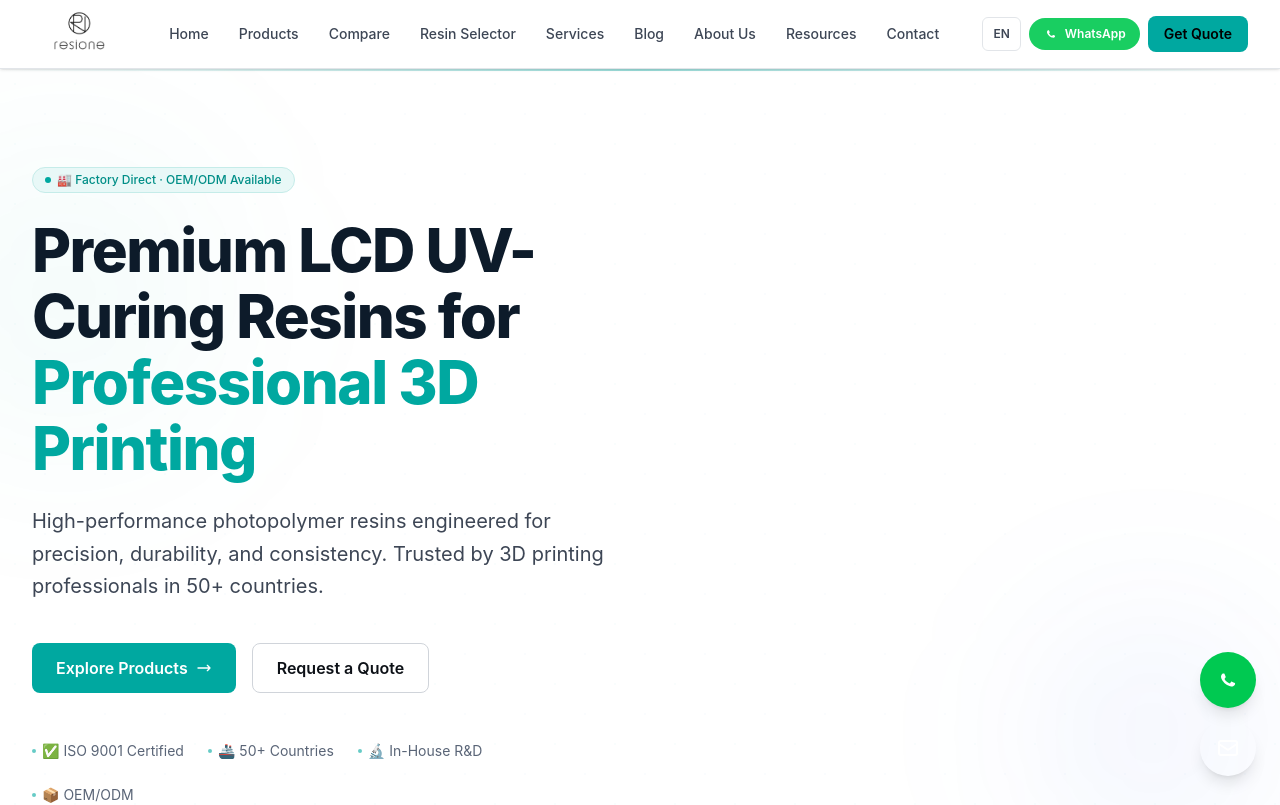
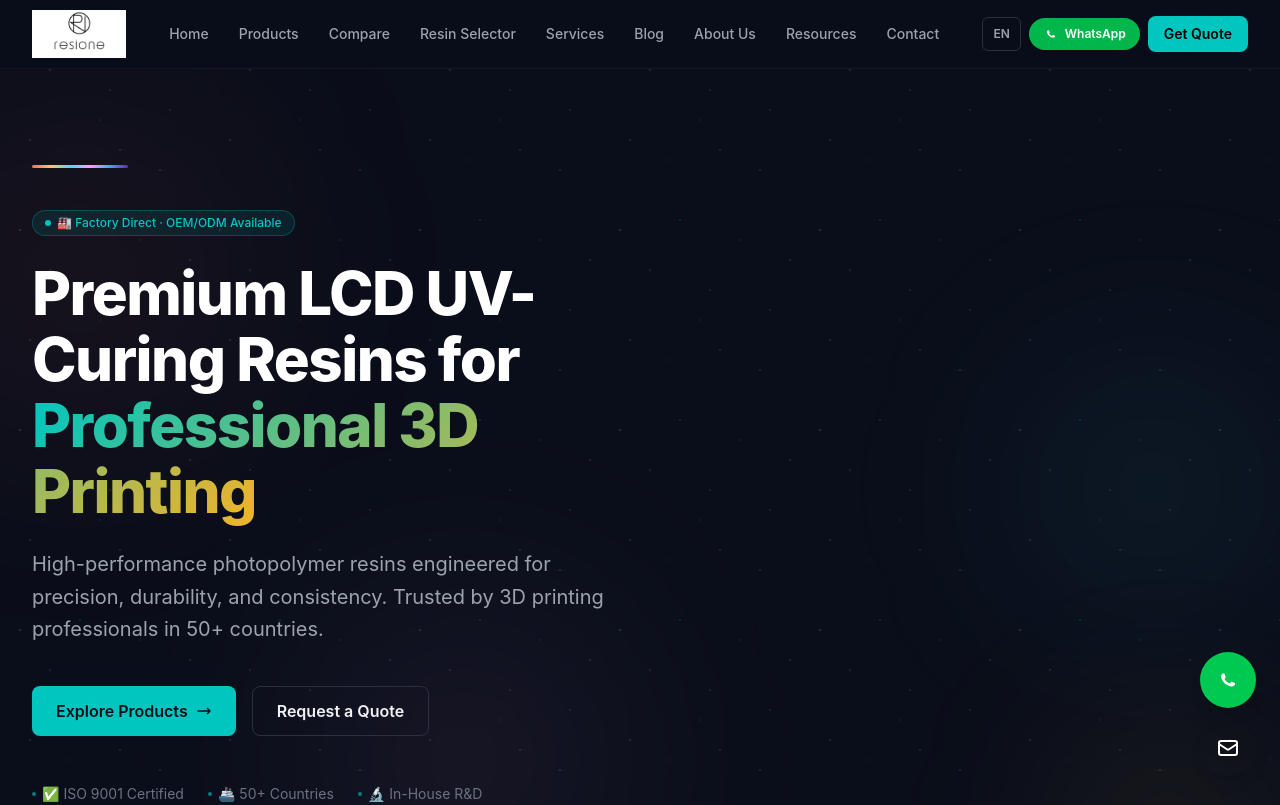
Before and after one commit to 1948128510jj-hue/RESIONE, a Next.js app: page /en in a window 1280 px wide. Shown: the top 805 px of the page. Built offline with nearby package versions, Linux system fonts and the light colour scheme.

Commit message:
feat: 星空暗色主题+彩虹点缀——星场背景+多彩辉光球+彩虹渐变线+高对比文字

```diff
--- a/src/app/[locale]/layout.tsx
+++ b/src/app/[locale]/layout.tsx
@@ -39,7 +39,7 @@ export default async function LocaleLayout({
 
   return (
     <html lang={locale} className="antialiased">
-      <body className="min-h-screen flex flex-col bg-white">
+      <body className="min-h-screen flex flex-col bg-space">
         <NextIntlClientProvider locale={locale} messages={messages}>
           <Header />
           <main className="flex-1">{children}</main>
--- a/src/app/globals.css
+++ b/src/app/globals.css
@@ -1,35 +1,41 @@
 @import "tailwindcss";
 
 @theme inline {
-  /* ===== Brand Colors ===== */
+  /* ===== Space Theme ===== */
+  --color-space:          #0a0e1a;
+  --color-space-light:    #111827;
+  --color-space-card:     #1a1f2e;
+  --color-space-hover:    #222839;
+
+  /* ===== Brand ===== */
   --color-brand:          #0d1b2a;
-  --color-brand-light:    #1b2d42;
-  --color-brand-deep:     #060f18;
 
   /* ===== Accent ===== */
-  --color-accent:         #00a8a0;
-  --color-accent-hover:   #008e87;
-  --color-accent-blue:    #2563eb;
+  --color-accent:         #00c6c0;
+  --color-accent-hover:   #00e0d8;
+  --color-gold:           #f0b429;
+  --color-rainbow-1:      #ff6b6b;
+  --color-rainbow-2:      #feca57;
+  --color-rainbow-3:      #48dbfb;
+  --color-rainbow-4:      #ff9ff3;
+  --color-rainbow-5:      #54a0ff;
+  --color-rainbow-6:      #5f27cd;
 
   /* ===== Backgrounds ===== */
-  --color-bg:             #ffffff;
-  --color-bg-alt:         #f5f5f7;
-  --color-bg-card:        #ffffff;
-  --color-bg-hover:       #f0f0f2;
+  --color-bg:             var(--color-space);
+  --color-bg-alt:         var(--color-space-light);
+  --color-bg-card:        var(--color-space-card);
+  --color-bg-hover:       var(--color-space-hover);
 
-  /* ===== Text ===== */
-  --color-foreground:     #0d1117;
-  --color-muted:          #3d4655;
-  --color-muted-dim:      #5a6577;
+  /* ===== Text (high contrast on dark) ===== */
+  --color-foreground:     #f0f2f5;
+  --color-muted:          #9ca3af;
+  --color-muted-dim:      #6b7280;
   --color-white:          #ffffff;
 
   /* ===== Borders ===== */
-  --color-border:         #e2e5e9;
-  --color-border-light:   #edf0f3;
-
-  /* ===== Status ===== */
-  --color-success:        #10b981;
-  --color-warning:        #f59e0b;
+  --color-border:         #2a3040;
+  --color-border-light:   #374151;
 
   /* ===== Typography ===== */
   --font-sans: 'Inter', system-ui, -apple-system, 'Segoe UI', sans-serif;
@@ -47,7 +53,31 @@ body {
 
 html { scroll-behavior: smooth; }
 
-::selection { background: rgba(0,168,160,0.2); color: #0d1b2a; }
+::selection { background: rgba(0,198,192,0.3); color: #fff; }
+
+/* ========================================
+   Starfield background (subtle)
+   ======================================== */
+body::before {
+  content: '';
+  position: fixed;
+  inset: 0;
+  z-index: -1;
+  background-image:
+    radial-gradient(1px 1px at 10% 15%, rgba(255,255,255,0.4), transparent),
+    radial-gradient(1px 1px at 25% 35%, rgba(255,255,255,0.3), transparent),
+    radial-gradient(1.5px 1.5px at 40% 10%, rgba(0,198,192,0.3), transparent),
+    radial-gradient(1px 1px at 55% 45%, rgba(255,255,255,0.25), transparent),
+    radial-gradient(1px 1px at 70% 20%, rgba(100,180,255,0.3), transparent),
+    radial-gradient(1.5px 1.5px at 85% 55%, rgba(240,180,41,0.2), transparent),
+    radial-gradient(1px 1px at 15% 70%, rgba(255,255,255,0.35), transparent),
+    radial-gradient(1px 1px at 35% 80%, rgba(0,198,192,0.25), transparent),
+    radial-gradient(1px 1px at 60% 75%, rgba(255,255,255,0.3), transparent),
+    radial-gradient(1.5px 1.5px at 80% 85%, rgba(100,180,255,0.25), transparent),
+    radial-gradient(1px 1px at 95% 30%, rgba(255,255,255,0.3), transparent),
+    radial-gradient(1px 1px at 50% 60%, rgba(240,180,41,0.2), transparent);
+  background-size: 200px 200px;
+}
 
 /* ========================================
    Utilities
@@ -59,49 +89,71 @@ html { scroll-behavior: smooth; }
 
   /* Card */
   .card {
-    background: #fff;
-    border: 1px solid #e8eaed;
+    background: var(--color-space-card);
+    border: 1px solid var(--color-border);
     border-radius: 14px;
   }
   .card:hover {
-    border-color: #d0d4da;
-    box-shadow: 0 2px 16px rgba(0,0,0,0.06);
+    border-color: rgba(0,198,192,0.4);
+    box-shadow: 0 4px 24px rgba(0,198,192,0.08);
   }
 
   /* Button — primary */
   .btn-primary {
     @apply inline-flex items-center px-6 py-3 font-semibold rounded-lg transition-all duration-200;
     background: var(--color-accent);
-    color: #fff;
+    color: #0a0e1a;
   }
   .btn-primary:hover {
     background: var(--color-accent-hover);
-    box-shadow: 0 2px 12px rgba(0,168,160,0.25);
+    box-shadow: 0 0 24px rgba(0,198,192,0.3);
+    transform: translateY(-1px);
   }
   /* Button — outline */
   .btn-outline {
     @apply inline-flex items-center px-6 py-3 font-semibold rounded-lg transition-all duration-200;
-    border: 1.5px solid #d0d4da;
+    border: 1.5px solid var(--color-border);
     color: var(--color-foreground);
-    background: #fff;
+    background: transparent;
   }
   .btn-outline:hover {
     border-color: var(--color-accent);
     color: var(--color-accent);
-    background: #f8fdfd;
   }
 
-  /* Tag / Badge */
+  /* Tag */
   .tag {
     @apply inline-flex items-center gap-1.5 px-3 py-1 rounded-full text-xs font-medium;
-    background: #e8f8f7;
-    color: #008e87;
-    border: 1px solid #c5ece9;
+    background: rgba(0,198,192,0.1);
+    color: var(--color-accent);
+    border: 1px solid rgba(0,198,192,0.25);
   }
 
-  /* Section divider */
   .section-divider {
     height: 1px;
-    background: var(--color-border-light);
+    background: linear-gradient(90deg, transparent, var(--color-border), transparent);
+  }
+
+  /* Rainbow gradient line */
+  .rainbow-line {
+    height: 3px;
+    border-radius: 2px;
+    background: linear-gradient(90deg, #ff6b6b, #feca57, #48dbfb, #ff9ff3, #54a0ff, #5f27cd);
+  }
+
+  /* Gradient text — rainbow */
+  .text-rainbow {
+    background: linear-gradient(90deg, #ff6b6b, #feca57, #48dbfb, #54a0ff);
+    -webkit-background-clip: text;
+    -webkit-text-fill-color: transparent;
+    background-clip: text;
+  }
+
+  /* Gradient text — teal-gold */
+  .text-gradient {
+    background: linear-gradient(135deg, #00c6c0 0%, #f0b429 100%);
+    -webkit-background-clip: text;
+    -webkit-text-fill-color: transparent;
+    background-clip: text;
   }
 }
--- a/src/components/home/index.tsx
+++ b/src/components/home/index.tsx
@@ -13,29 +13,27 @@ export function HeroBanner() {
   const t = useTranslations("home");
   const locale = useLocale();
   return (
-    <section className="relative min-h-[85vh] flex items-center overflow-hidden bg-white">
-      {/* Subtle tech pattern */}
-      <div className="absolute inset-0 opacity-[0.02]" style={{
-        backgroundImage: 'radial-gradient(circle at 25% 25%, #00c6c0 1px, transparent 1px), radial-gradient(circle at 75% 75%, #3b82f6 1px, transparent 1px)',
-        backgroundSize: '60px 60px',
-      }} />
-      {/* Light glow accents */}
-      <div className="absolute top-20 -left-20 w-72 h-72 bg-accent/5 rounded-full blur-[100px]" />
-      <div className="absolute bottom-10 right-0 w-64 h-64 bg-accent-blue/5 rounded-full blur-[80px]" />
-      {/* Top accent line */}
-      <div className="absolute top-0 left-0 right-0 h-0.5 bg-gradient-to-r from-accent/0 via-accent/40 to-accent/0" />
+    <section className="relative min-h-[85vh] flex items-center overflow-hidden">
+      {/* Rainbow glow orbs */}
+      <div className="absolute top-10 -left-20 w-80 h-80 bg-[#ff6b6b]/8 rounded-full blur-[120px]" />
+      <div className="absolute top-1/3 right-0 w-64 h-64 bg-[#48dbfb]/8 rounded-full blur-[100px]" />
+      <div className="absolute bottom-10 left-1/4 w-72 h-72 bg-[#ff9ff3]/8 rounded-full blur-[110px]" />
+      <div className="absolute bottom-0 right-0 w-56 h-56 bg-[#feca57]/8 rounded-full blur-[90px]" />
 
       <div className="container-wide relative z-10 py-16 sm:py-24">
+        {/* Rainbow accent bar */}
+        <div className="rainbow-line w-24 mb-10" />
+
         <div className="grid grid-cols-1 lg:grid-cols-2 gap-10 lg:gap-16 items-center">
           {/* LEFT: Text */}
           <div>
             <div className="tag mb-6">
-              <span className="w-1.5 h-1.5 rounded-full bg-accent" />
+              <span className="w-1.5 h-1.5 rounded-full bg-accent animate-pulse" />
               {t("badge")}
             </div>
-            <h1 className="text-4xl sm:text-5xl md:text-6xl font-extrabold leading-[1.1] tracking-tight mb-6 text-brand">
+            <h1 className="text-4xl sm:text-5xl md:text-6xl font-extrabold leading-[1.1] tracking-tight mb-6 text-white">
               {t("title")}{" "}
-              <span className="text-accent">{t("titleHighlight")}</span>
+              <span className="text-gradient">{t("titleHighlight")}</span>
             </h1>
             <p className="text-lg sm:text-xl text-muted max-w-xl mb-10 leading-relaxed">
               {t("subtitle")}
@@ -80,7 +78,7 @@ export function ProductCategoriesSection() {
   const tc = useTranslations("categories");
   const locale = useLocale();
   return (
-    <section className="py-20 bg-[#f8fafb]">
+    <section className="py-20 bg-space-light">
       <div className="container-wide">
         <div className="text-center mb-14">
           <h2 className="text-3xl sm:text-4xl font-bold text-white mb-4">{t("productsTitle")}</h2>
@@ -113,7 +111,7 @@ const WHY_ICONS: Record<string,string> = {rd:'🔬',qc:'✅',shipping:'🚢',oem
 export function WhyChooseUsSection() {
   const t = useTranslations("home");
   return (
-    <section className="py-20 bg-white">
+    <section className="py-20 bg-space-light">
       <div className="container-wide">
         <div className="text-center mb-14">
           <h2 className="text-3xl sm:text-4xl font-bold text-white mb-4">{t("whyUsTitle")}</h2>
@@ -142,7 +140,7 @@ const OEM_ICONS: Record<string,string> = {formulation:'🧪',labeling:'🏷️',
 export function OEMServicesSection() {
   const t = useTranslations("home");
   return (
-    <section className="py-20 bg-[#f8fafb]">
+    <section className="py-20 bg-space-light">
       <div className="container-wide">
         <div className="text-center mb-14">
           <h2 className="text-3xl sm:text-4xl font-bold text-white mb-4">{t("oemTitle")}</h2>
@@ -169,7 +167,8 @@ export function CTASection() {
   const t = useTranslations("home");
   const locale = useLocale();
   return (
-    <section className="py-20 bg-brand text-white text-center">
+    <section className="py-20 bg-space-light text-white text-center relative overflow-hidden">
+      <div className="absolute inset-0 rainbow-line opacity-20" style={{height:'100%',background:'linear-gradient(180deg,transparent,rgba(0,198,192,0.08),transparent)'}} />
       <div className="container-wide">
         <h2 className="text-3xl sm:text-4xl font-bold mb-4">{t("ctaTitle")}</h2>
         <p className="text-white/70 max-w-lg mx-auto mb-10 text-lg">{t("ctaSub")}</p>
@@ -179,7 +178,7 @@ export function CTASection() {
             WhatsApp Chat
           </a>
         </div>
-        <p className="text-white/40 text-sm mt-8">{t("respondTime")}</p>
+        <p className="text-muted text-sm mt-8">{t("respondTime")}</p>
       </div>
     </section>
   );
--- a/src/components/layout/Footer.tsx
+++ b/src/components/layout/Footer.tsx
@@ -19,7 +19,7 @@ export default function Footer() {
   const catNames = ['Anti-Impact / Nylon-Like', 'Tough / ABS-Like', 'Flexible / Elastic', 'Water Washable', 'Dental', 'High Temperature'];
 
   return (
-    <footer className="bg-brand text-white">
+    <footer className="bg-space-light text-white border-t border-border/30">
       <div className="container-wide py-12">
         <div className="grid grid-cols-1 sm:grid-cols-2 lg:grid-cols-4 gap-8">
           <div>
--- a/src/components/layout/Header.tsx
+++ b/src/components/layout/Header.tsx
@@ -21,7 +21,7 @@ export default function Header() {
   }, []);
 
   return (
-    <header className="sticky top-0 z-50 bg-white/90 backdrop-blur-lg border-b border-border shadow-sm">
+    <header className="sticky top-0 z-50 bg-space/85 backdrop-blur-lg border-b border-border/30">
       <div className="container-wide flex items-center justify-between h-16 sm:h-[68px]">
         {/* Logo */}
         <Link href={`/${locale}`} className="flex items-center shrink-0 gap-3">
@@ -32,7 +32,7 @@ export default function Header() {
         <nav className="hidden lg:flex items-center gap-0.5">
           {SITE_CONFIG.nav.map((item) => (
             <Link key={item.href} href={`/${locale}${item.href}`}
-              className="px-3.5 py-2 text-sm font-medium text-muted hover:text-brand hover:bg-gray-50 rounded-md transition-all duration-200">
+              className="px-3.5 py-2 text-sm font-medium text-muted hover:text-white hover:bg-space-hover rounded-md transition-all duration-200">
               {t(item.href === '/' ? 'home' : item.href.replace('/', ''))}
             </Link>
           ))}
@@ -82,7 +82,7 @@ export default function Header() {
 
       {/* Mobile Menu */}
       {menuOpen && (
-        <div className="lg:hidden border-t border-border/50 bg-bg">
+        <div className="lg:hidden border-t border-border/30 bg-space">
           <nav className="container-wide py-4 flex flex-col gap-1">
             {SITE_CONFIG.nav.map((item) => (
               <Link key={item.href} href={`/${locale}${item.href}`} onClick={() => setMenuOpen(false)}
```
